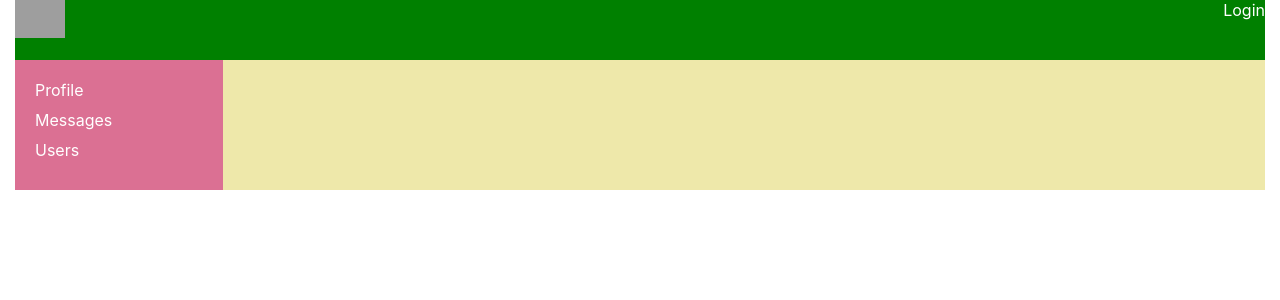
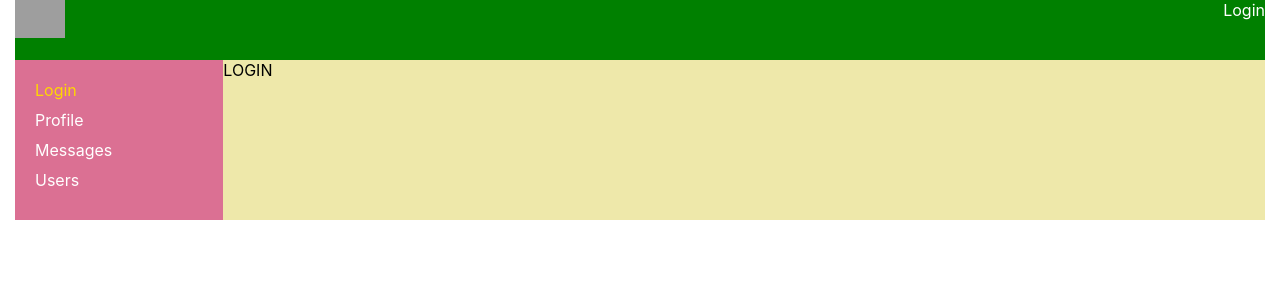
Before and after one commit to sdm14/samuraiway, a React (Create React App) app: page /login in a window 1280 px wide. Shown: the top 300 px of the page. Built offline with nearby package versions, Linux system fonts and the light colour scheme; no server answers; grey boxes are pictures that could not be loaded.

Commit message:
68 урок. Redirect

```diff
--- a/src/App.js
+++ b/src/App.js
@@ -6,6 +6,7 @@ import { Route } from 'react-router-dom'
 import DialogsContainer from './components/Dialogs/DialogsContainer'
 import ProfileContainer from './components/Profile/ProfileContainer'
 import HeaderContainer from './components/Header/HeaderContainer'
+import LoginPage from './components/Login/Login'
 
 function App(props) {
   return (
@@ -16,6 +17,7 @@ function App(props) {
         <Route path="/profile/:userId?" render={() => <ProfileContainer />} />
         <Route path="/dialogs" render={() => <DialogsContainer />} />
         <Route path="/users" render={() => <UsersContainer />} />
+        <Route path="/login" render={() => <LoginPage />} />
       </div>
     </div>
   );
--- a/src/components/Dialogs/Dialogs.jsx
+++ b/src/components/Dialogs/Dialogs.jsx
@@ -2,6 +2,7 @@ import React from 'react'
 import s from './Dialogs.module.css'
 import DialogItem from './DialogItem/DialogItem'
 import Message from './Message/Message'
+import { Redirect } from 'react-router-dom'
 
 const Dialogs = (props) => {
 
@@ -14,6 +15,10 @@ const Dialogs = (props) => {
 
    let onMessageChange = (event) => {
       props.onMessageChange(event.target.value)
+   }
+
+   if (!props.isAuth) {
+      return <Redirect to={"/login"} />
    }
 
    return (
--- a/src/components/Dialogs/DialogsContainer.jsx
+++ b/src/components/Dialogs/DialogsContainer.jsx
@@ -8,7 +8,8 @@ const mapStateToProps = (state) => {
       {
          dialogsData: state.dialogsPage.dialogsData,
          messagesData: state.dialogsPage.messagesData,
-         newMessageBody: state.dialogsPage.newMessageBody
+         newMessageBody: state.dialogsPage.newMessageBody,
+         isAuth: state.auth.isAuth
       }
    )
 }
--- /dev/null
+++ b/src/components/Login/Login.jsx
@@ -0,0 +1,7 @@
+import React from 'react'
+
+const LoginPage = (props) => {
+   return <div>LOGIN</div>
+}
+
+export default LoginPage
--- a/src/components/Navbar/Navbar.jsx
+++ b/src/components/Navbar/Navbar.jsx
@@ -5,6 +5,9 @@ import { NavLink } from 'react-router-dom'
 const Navbar = () => {
    return (
       <nav className={s.nav}>
+         <div className={s.item}>
+            <NavLink to="/login" activeClassName={s.active}>Login</NavLink>
+         </div>
          <div className={s.item}>
             <NavLink to="/profile" activeClassName={s.active}>Profile</NavLink>
          </div>
```
